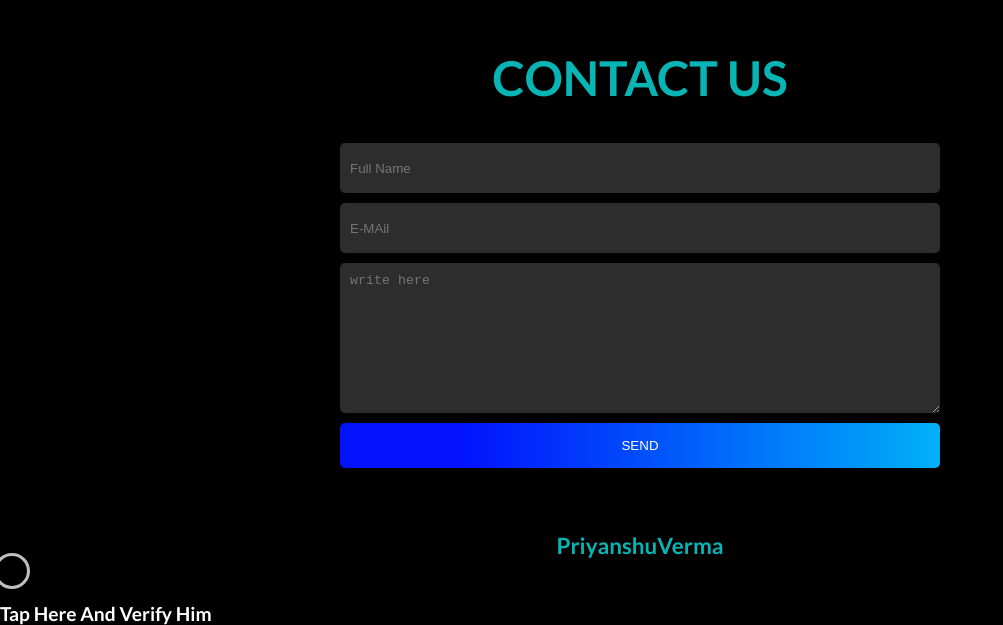
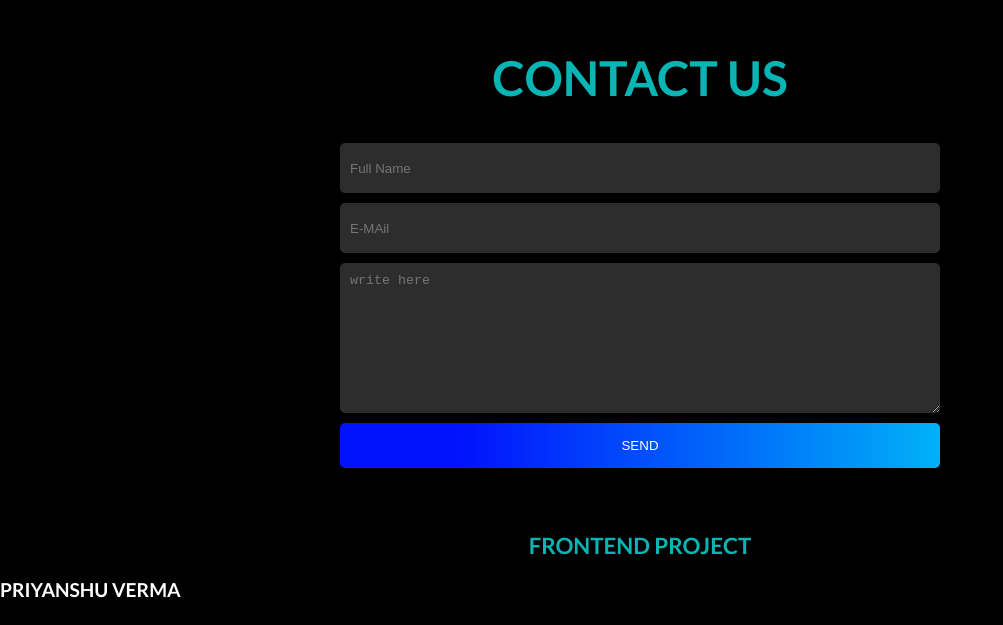
Before and after one commit to priyanshuuverma/VARZISH, a React (Create React App) app: page / in a window 1280 px wide. Shown: the part 3439-4064 px from the top of the page, without its empty margins (0-1003 px from the left). After the commit the page ends 4040 px from the top, so only its background shows below. Built offline with nearby package versions, Linux system fonts and the light colour scheme.

Commit message:
Update Contact.jsx

```diff
--- a/src/Components/Contact.jsx
+++ b/src/Components/Contact.jsx
@@ -15,8 +15,8 @@ function Contact ()
 
             </form>
                 <div className="max">
-                <h2 align="center">  PriyanshuVerma <br/><Checkbox align="center"/></h2>
-                    <h3>Tap Here And Verify Him  </h3>
+                <h2 align="center">  FRONTEND PROJECT </h2>
+                    <h3>PRIYANSHU VERMA   </h3>
 
 
                 </div>
```
